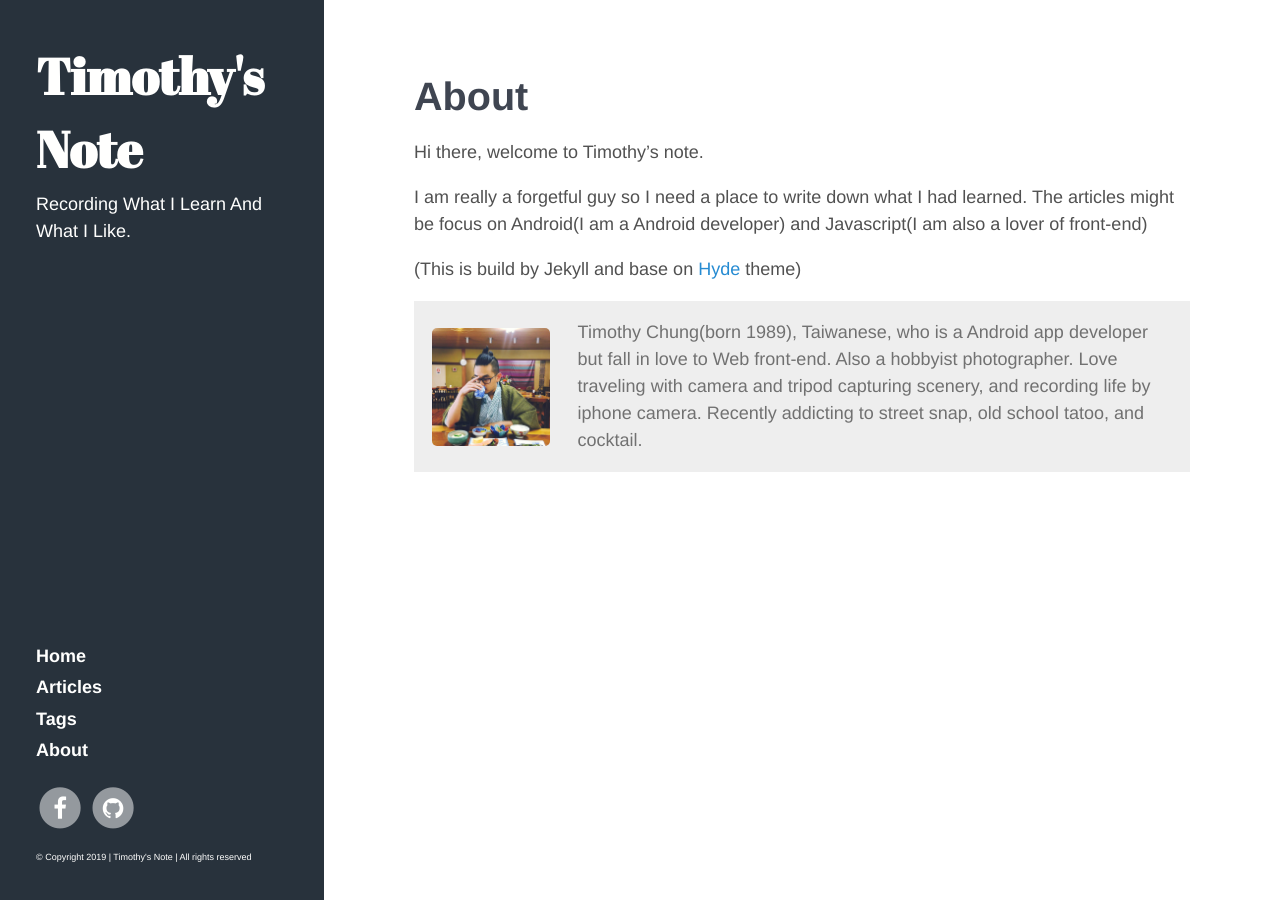
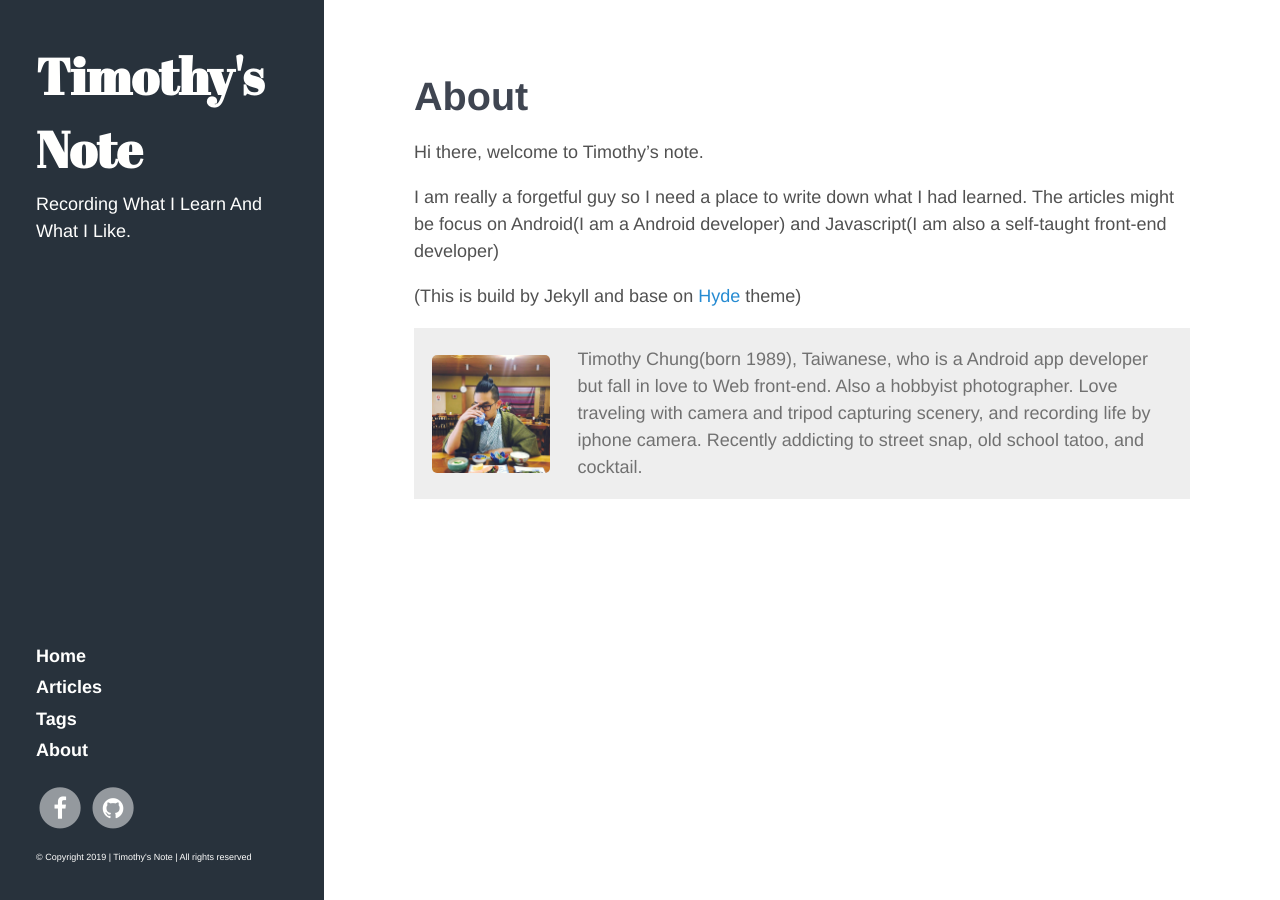
Before and after one commit to ssj0936/ssj0936.github.io, a Jekyll site: the page built from about.md, in a window 1280 px wide. Built offline with Jekyll 4.4.1, drawn with Linux system fonts in a browser that asks for light colours; some of the changed lines change nothing that is shown.

Commit message:
adding target attr to href and some modification of about

```diff
--- a/_includes/sidebar.html
+++ b/_includes/sidebar.html
@@ -21,7 +21,7 @@
         <ul class="list-inline text-center">
           {% if site.twitter_username %}
           <li>
-            <a href="https://twitter.com/{{ site.twitter_username }}">
+            <a href="https://twitter.com/{{ site.twitter_username }}" target="_blank">
               <span class="fa-stack fa-lg">
                 <i class="fa fa-circle fa-stack-2x"></i>
                 <i class="fa fa-twitter fa-stack-1x"></i>
@@ -30,7 +30,7 @@
           </li>
           {% endif %} {% if site.facebook_username %}
           <li>
-            <a href="https://www.facebook.com/{{ site.facebook_username }}">
+            <a href="https://www.facebook.com/{{ site.facebook_username }}" target="_blank">
               <span class="fa-stack fa-lg">
                 <i class="fa fa-circle fa-stack-2x"></i>
                 <i class="fa fa-facebook fa-stack-1x"></i>
@@ -39,7 +39,7 @@
           </li>
           {% endif %} {% if site.github_username %}
           <li>
-            <a href="https://github.com/{{ site.github_username }}">
+            <a href="https://github.com/{{ site.github_username }}" target="_blank">
               <span class="fa-stack fa-lg">
                 <i class="fa fa-circle fa-stack-2x"></i>
                 <i class="fa fa-github fa-stack-1x"></i>
--- a/about.md
+++ b/about.md
@@ -4,7 +4,7 @@
 ---
 Hi there, welcome to Timothy's note.
 
-I am really a forgetful guy so I need a place to write down what I had learned. The articles might be focus on Android(I am a Android developer) and Javascript(I am also a lover of front-end)
+I am really a forgetful guy so I need a place to write down what I had learned. The articles might be focus on Android(I am a Android developer) and Javascript(I am also a self-taught front-end developer)
 
 (This is build by Jekyll and base on [Hyde](https://github.com/poole/hyde) theme)
 
```
